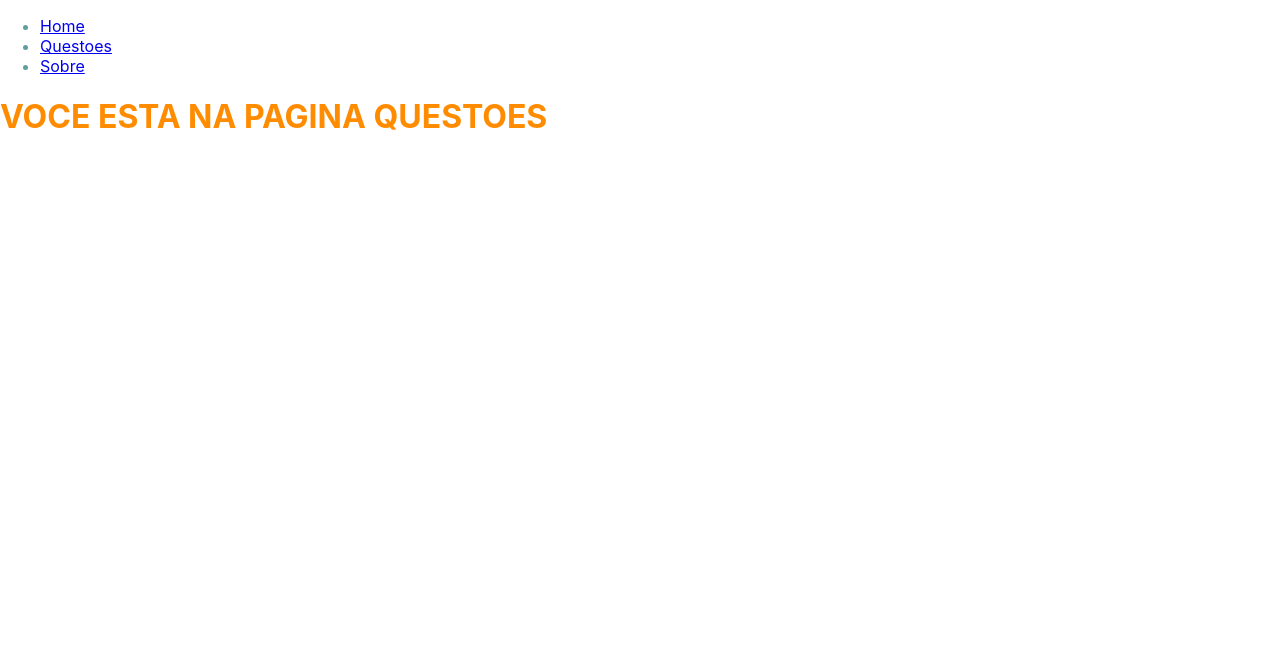
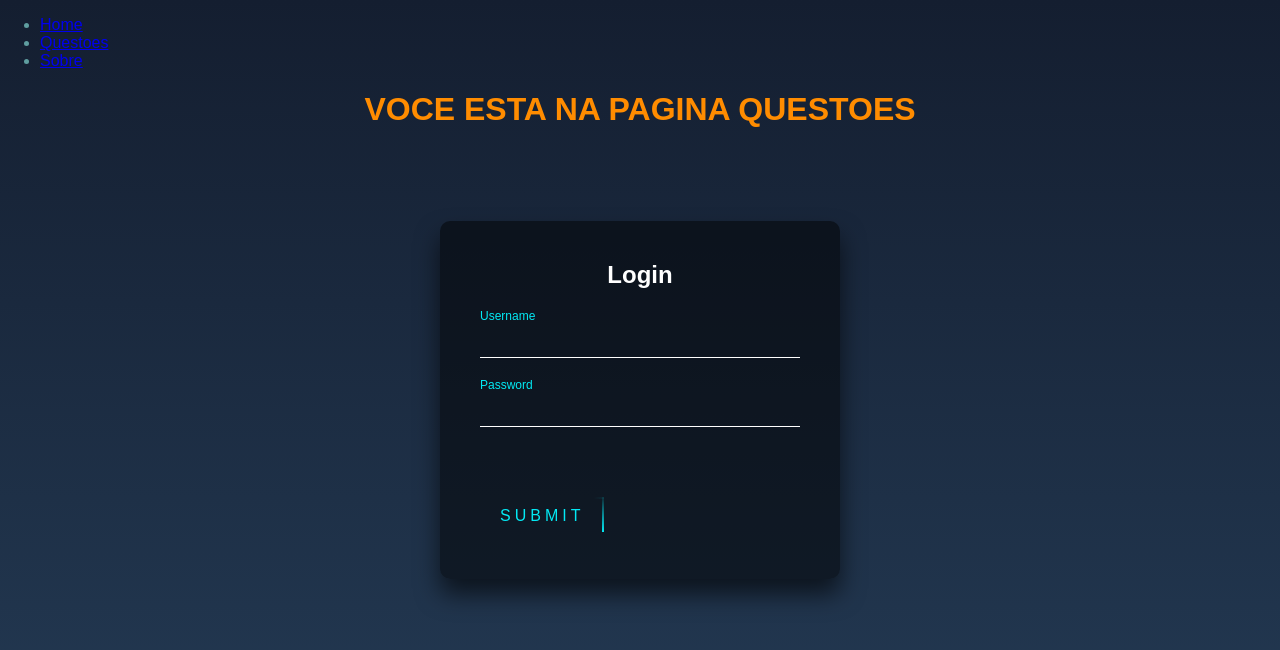
Before and after one commit to Viniciusgsc/TestesErgonAssess, a React (Create React App) app in the folder DSM-G02-PI3-2022-2-main/DSM-G02-PI3-2022-2-main/frontend/projeto-interdisciplinar/: page /Questoes in a window 1280 px wide. Shown: the top 650 px of the page. Built offline with nearby package versions, Linux system fonts and the light colour scheme.

Commit message:
testes css tela de login
testes css tela de login

```diff
--- a/DSM-G02-PI3-2022-2-main/DSM-G02-PI3-2022-2-main/frontend/projeto-interdisciplinar/src/pages/Home/Home.js
+++ b/DSM-G02-PI3-2022-2-main/DSM-G02-PI3-2022-2-main/frontend/projeto-interdisciplinar/src/pages/Home/Home.js
@@ -8,7 +8,7 @@
 export default function Home() {
   useEffect(() => {
     api
-      .get("/user")
+      .get("/question")
       .then((response) => {
         console.log(response.data);
       })
--- a/DSM-G02-PI3-2022-2-main/DSM-G02-PI3-2022-2-main/frontend/projeto-interdisciplinar/src/pages/Home/home.css
+++ b/DSM-G02-PI3-2022-2-main/DSM-G02-PI3-2022-2-main/frontend/projeto-interdisciplinar/src/pages/Home/home.css
@@ -1,3 +1,4 @@
 .t{
     color: blue;
+    text-align: center;
 }
--- a/DSM-G02-PI3-2022-2-main/DSM-G02-PI3-2022-2-main/frontend/projeto-interdisciplinar/src/pages/Questoes/Questoes.js
+++ b/DSM-G02-PI3-2022-2-main/DSM-G02-PI3-2022-2-main/frontend/projeto-interdisciplinar/src/pages/Questoes/Questoes.js
@@ -4,12 +4,32 @@
 import './questoes.css';
 
 //Pagina Questoes da Aplicação
-export default  function Questoes() {
+export default function Questoes() {
     return (
-    <div className='app'>
-        <Header />
-        <h1 className='h'>VOCE ESTA NA PAGINA QUESTOES</h1>
-    </div>
+        <div className='app'>
+            <Header />
+            <h1 className='h'>VOCE ESTA NA PAGINA QUESTOES</h1>
+            <div className="login-box">
+                <h2>Login</h2>
+                <form>
+                    <div className="user-box">
+                        <input type="text" name="" required=""></input>
+                            <label>Username</label>
+                    </div>
+                    <div className="user-box">
+                        <input type="password" name="" required=""></input>
+                            <label>Password</label>
+                    </div>
+                    <a href="#">
+                        <span></span>
+                        <span></span>
+                        <span></span>
+                        <span></span>
+                        Submit
+                    </a>
+                </form>
+            </div>
+        </div>
     )
 
 }
--- a/DSM-G02-PI3-2022-2-main/DSM-G02-PI3-2022-2-main/frontend/projeto-interdisciplinar/src/pages/Questoes/questoes.css
+++ b/DSM-G02-PI3-2022-2-main/DSM-G02-PI3-2022-2-main/frontend/projeto-interdisciplinar/src/pages/Questoes/questoes.css
@@ -1,3 +1,182 @@
-.h{
+.h {
     color: darkorange;
+    text-align: center;
 }
+
+html {
+    height: 100%;
+}
+
+body {
+    margin: 0;
+    padding: 0;
+    font-family: sans-serif;
+    background: linear-gradient(#141e30, #243b55);
+}
+
+.login-box {
+    position: absolute;
+    top: 50%;
+    left: 50%;
+    width: 400px;
+    padding: 40px;
+    transform: translate(-50%, -50%);
+    background: rgba(0, 0, 0, .5);
+    box-sizing: border-box;
+    box-shadow: 0 15px 25px rgba(0, 0, 0, .6);
+    border-radius: 10px;
+}
+
+.login-box h2 {
+    margin: 0 0 30px;
+    padding: 0;
+    color: #fff;
+    text-align: center;
+}
+
+.login-box .user-box {
+    position: relative;
+}
+
+.login-box .user-box input {
+    width: 100%;
+    padding: 10px 0;
+    font-size: 16px;
+    color: #fff;
+    margin-bottom: 30px;
+    border: none;
+    border-bottom: 1px solid #fff;
+    outline: none;
+    background: transparent;
+}
+
+.login-box .user-box label {
+    position: absolute;
+    top: 0;
+    left: 0;
+    padding: 10px 0;
+    font-size: 16px;
+    color: #fff;
+    pointer-events: none;
+    transition: .5s;
+}
+
+.login-box .user-box input:focus~label,
+.login-box .user-box input:valid~label {
+    top: -20px;
+    left: 0;
+    color: #03e9f4;
+    font-size: 12px;
+}
+
+.login-box form a {
+    position: relative;
+    display: inline-block;
+    padding: 10px 20px;
+    color: #03e9f4;
+    font-size: 16px;
+    text-decoration: none;
+    text-transform: uppercase;
+    overflow: hidden;
+    transition: .5s;
+    margin-top: 40px;
+    letter-spacing: 4px
+}
+
+.login-box a:hover {
+    background: #03e9f4;
+    color: #fff;
+    border-radius: 5px;
+    box-shadow: 0 0 5px #03e9f4,
+        0 0 25px #03e9f4,
+        0 0 50px #03e9f4,
+        0 0 100px #03e9f4;
+}
+
+.login-box a span {
+    position: absolute;
+    display: block;
+}
+
+.login-box a span:nth-child(1) {
+    top: 0;
+    left: -100%;
+    width: 100%;
+    height: 2px;
+    background: linear-gradient(90deg, transparent, #03e9f4);
+    animation: btn-anim1 1s linear infinite;
+}
+
+@keyframes btn-anim1 {
+    0% {
+        left: -100%;
+    }
+
+    50%,
+    100% {
+        left: 100%;
+    }
+}
+
+.login-box a span:nth-child(2) {
+    top: -100%;
+    right: 0;
+    width: 2px;
+    height: 100%;
+    background: linear-gradient(180deg, transparent, #03e9f4);
+    animation: btn-anim2 1s linear infinite;
+    animation-delay: .25s
+}
+
+@keyframes btn-anim2 {
+    0% {
+        top: -100%;
+    }
+
+    50%,
+    100% {
+        top: 100%;
+    }
+}
+
+.login-box a span:nth-child(3) {
+    bottom: 0;
+    right: -100%;
+    width: 100%;
+    height: 2px;
+    background: linear-gradient(270deg, transparent, #03e9f4);
+    animation: btn-anim3 1s linear infinite;
+    animation-delay: .5s
+}
+
+@keyframes btn-anim3 {
+    0% {
+        right: -100%;
+    }
+
+    50%,
+    100% {
+        right: 100%;
+    }
+}
+
+.login-box a span:nth-child(4) {
+    bottom: -100%;
+    left: 0;
+    width: 2px;
+    height: 100%;
+    background: linear-gradient(360deg, transparent, #03e9f4);
+    animation: btn-anim4 1s linear infinite;
+    animation-delay: .75s
+}
+
+@keyframes btn-anim4 {
+    0% {
+        bottom: -100%;
+    }
+
+    50%,
+    100% {
+        bottom: 100%;
+    }
+}
```
Also changed, not shown: 2 other files (tests, documents, lock files or other folders).
